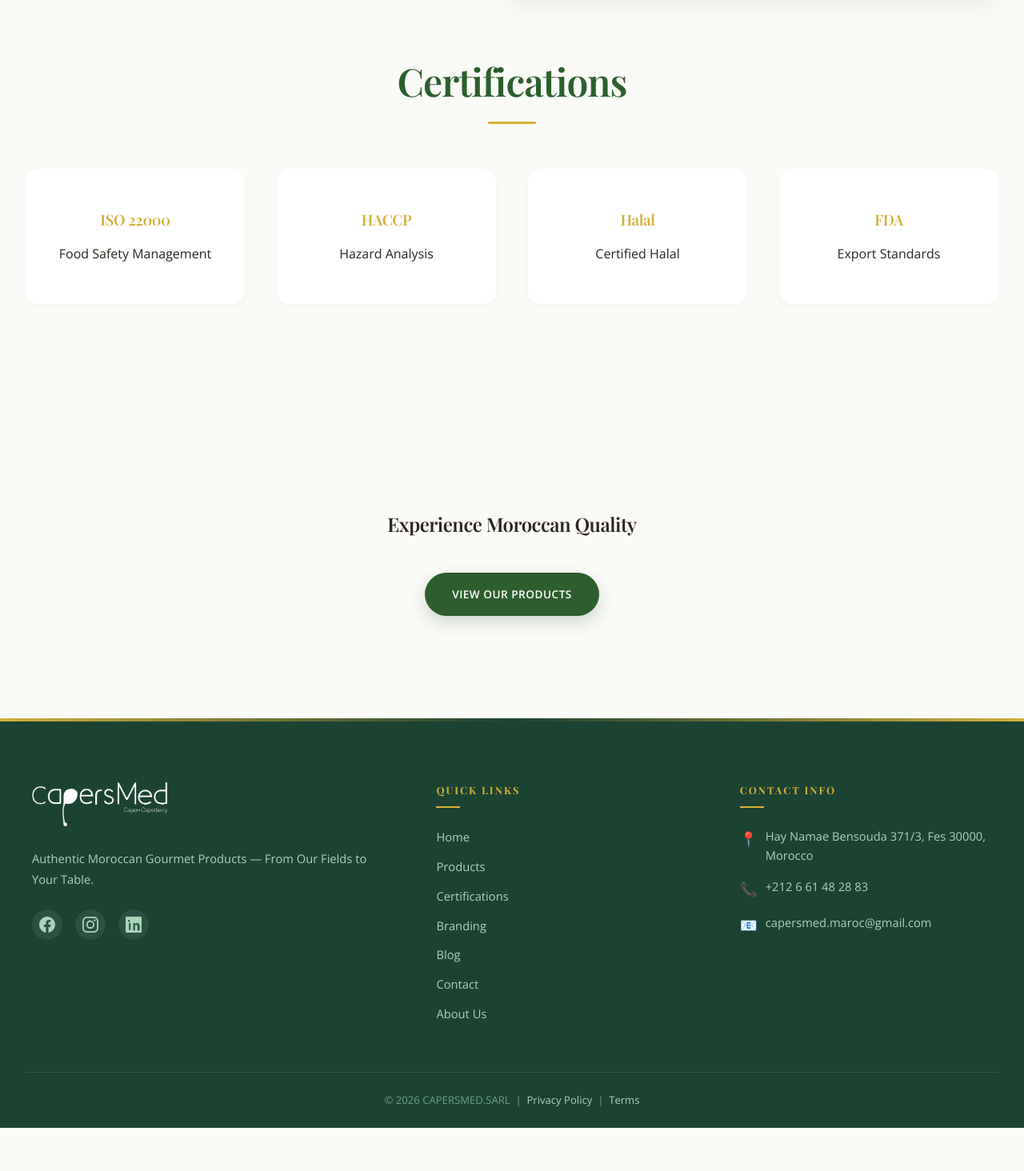
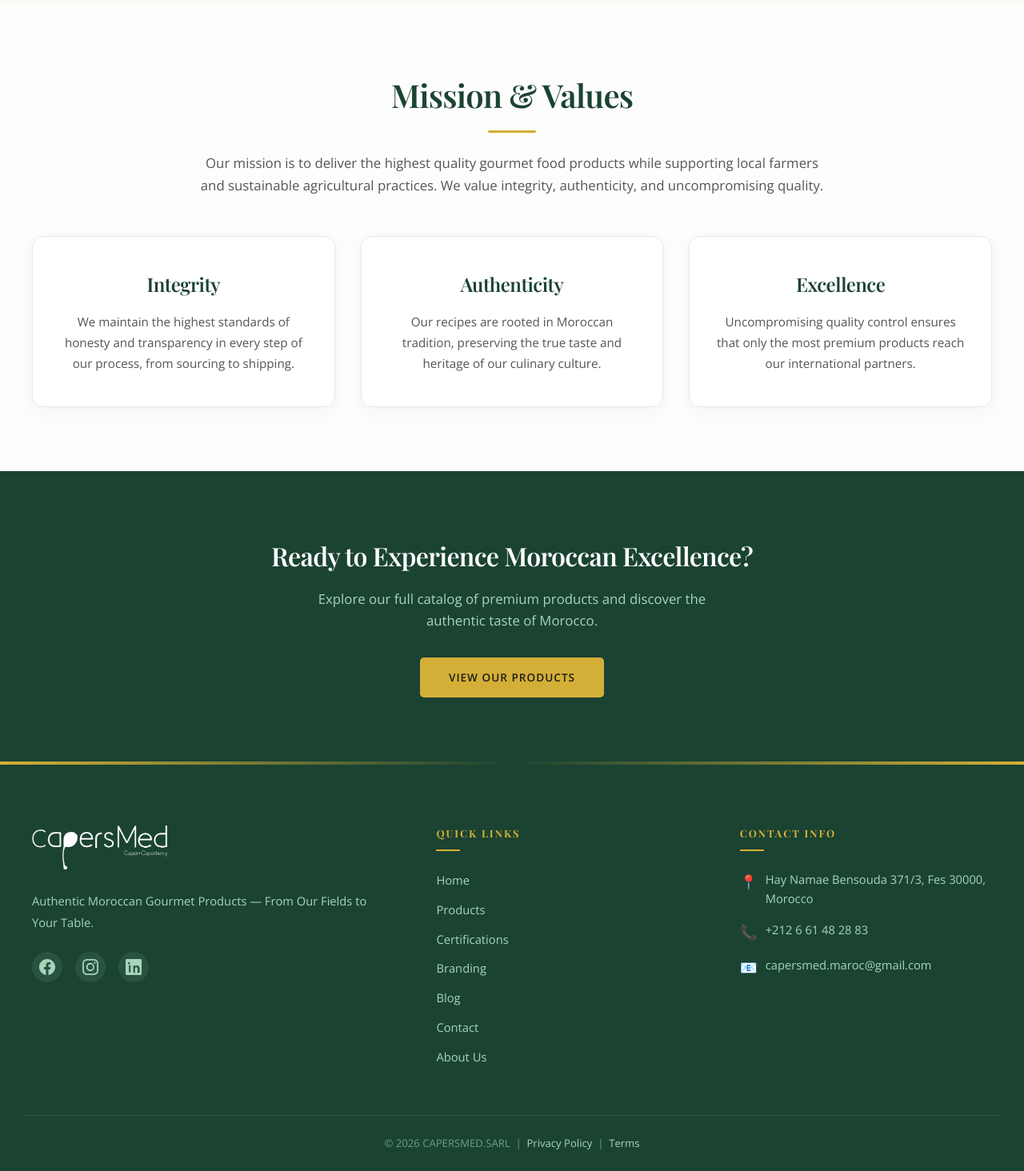
Before and after one commit to Schneider-sizeof/Capersmed, a Django app: page /en/about/ in a window 1280 px wide. Shown: the part 1018-2482 px from the top of the page at 80% size. Before the commit the page ends 2428 px from the top, so only its background shows below. Run offline with Django 5.2, Linux system fonts and the light colour scheme; data comes from the database, SQL or seed files in the repository; some libraries are stand-ins or nearby versions.

Commit message:
Refine About Us and Product Detail layouts

```diff
--- a/core/templates/core/about.html
+++ b/core/templates/core/about.html
@@ -1,17 +1,13 @@
 {% extends 'base.html' %}
-{% load i18n %}
+{% load i18n static %}
 
 {% block title %}{% trans "About Us" %} — CAPERSMED{% endblock %}
 {% block meta_description %}{% trans "Learn about CAPERSMED.SARL — a leading Moroccan producer of premium capers, preserved lemons, and traditional condiments. Founded in Fes with a mission to deliver authentic Moroccan flavors worldwide." %}{% endblock %}
-{% block og_title %}{% trans "About Us" %} — CAPERSMED{% endblock %}
-{% block og_description %}{% trans "Founded in Fes, Morocco — delivering authentic Moroccan gourmet products to the world." %}{% endblock %}
-{% block twitter_title %}{% trans "About Us" %} — CAPERSMED{% endblock %}
-{% block twitter_description %}{% trans "Learn about CAPERSMED — premium Moroccan gourmet producer." %}{% endblock %}
 
 {% block extra_head %}
 <style>
 .about-hero {
-    background: linear-gradient(rgba(27,67,50,0.7), rgba(27,67,50,0.7)), url('/media/backgrounds/hero_about.png') center/cover no-repeat;
+    background: linear-gradient(rgba(27,67,50,0.7), rgba(27,67,50,0.7)), url('{{ MEDIA_URL }}backgrounds/herohomenew.jpg') center/cover no-repeat;
     padding: 140px 2rem 80px;
     text-align: center;
     color: #fff;
@@ -22,58 +18,199 @@
     color: #fff;
     margin-bottom: 0.75rem;
 }
+.about-hero p {
+    color: rgba(255,255,255,0.9);
+    font-size: 1.05rem;
+    max-width: 580px;
+    margin: 0 auto;
+}
+.about-eyebrow {
+    display: inline-block;
+    font-size: 0.72rem;
+    font-weight: 700;
+    letter-spacing: 2px;
+    text-transform: uppercase;
+    color: #40916C;
+    margin-bottom: 1rem;
+}
+
+/* Sections */
+.about-section {
+    padding: 5rem 2rem;
+    max-width: 1200px;
+    margin: 0 auto;
+}
+.about-section-alt {
+    background: #fdfdfc;
+    padding: 5rem 2rem;
+}
+.about-section-alt .container {
+    max-width: 1200px;
+    margin: 0 auto;
+}
+
+.section-title {
+    font-family: 'Playfair Display', serif;
+    font-size: 2.5rem;
+    color: #1B4332;
+    margin-bottom: 1.5rem;
+}
+
+/* Story Grid */
+.story-grid {
+    display: grid;
+    grid-template-columns: 1fr 1fr;
+    gap: 4rem;
+    align-items: center;
+}
+.story-content p {
+    color: #555;
+    font-size: 1rem;
+    line-height: 1.8;
+    margin-bottom: 1.5rem;
+}
+.story-image img {
+    width: 100%;
+    border-radius: 14px;
+    box-shadow: 0 4px 20px rgba(27,67,50,0.08);
+}
+
+/* Values Grid */
+.values-grid {
+    display: grid;
+    grid-template-columns: repeat(auto-fit, minmax(320px, 1fr));
+    gap: 2rem;
+    margin-top: 3rem;
+}
+.value-card {
+    background: #fff;
+    border: 1px solid #e0ede3;
+    border-radius: 14px;
+    padding: 2.5rem 2rem;
+    box-shadow: 0 4px 20px rgba(27,67,50,0.05);
+    text-align: center;
+    transition: transform 0.3s ease;
+}
+.value-card:hover {
+    transform: translateY(-4px);
+}
+.value-card h3 {
+    font-family: 'Playfair Display', serif;
+    font-size: 1.5rem;
+    color: #1B4332;
+    margin-bottom: 1rem;
+}
+.value-card p {
+    color: #555;
+    line-height: 1.7;
+    font-size: 0.95rem;
+}
+
+/* CTA */
+.about-cta {
+    background: #1B4332;
+    color: #fff;
+    padding: 5rem 2rem;
+    text-align: center;
+}
+.about-cta h2 {
+    font-family: 'Playfair Display', serif;
+    font-size: 2rem;
+    color: #fff;
+    margin-bottom: 1rem;
+}
+.about-cta p {
+    color: #A8D5BA;
+    font-size: 1.05rem;
+    max-width: 560px;
+    margin: 0 auto 2rem;
+}
+.btn-gold {
+    display: inline-block;
+    background: #D4AF37;
+    color: #1B1B1B;
+    padding: 14px 36px;
+    font-weight: 700;
+    font-size: 0.85rem;
+    letter-spacing: 1px;
+    text-transform: uppercase;
+    border-radius: 5px;
+    text-decoration: none;
+    transition: all 0.3s ease;
+    margin: 0 10px;
+}
+.btn-gold:hover {
+    background: #c9a230;
+    transform: translateY(-2px);
+    box-shadow: 0 8px 20px rgba(212,175,55,0.35);
+}
+
+@media (max-width: 992px) {
+    .story-grid {
+        grid-template-columns: 1fr;
+        gap: 2rem;
+    }
+    .story-image {
+        order: -1;
+    }
+}
 </style>
 {% endblock %}
 
 {% block content %}
+<!-- Hero -->
 <section class="about-hero">
-    <div class="hero-content">
-        <h1>{% trans "About Us" %}</h1>
-    </div>
+    <span class="about-eyebrow">{% trans "Crafting Tradition" %}</span>
+    <h1 class="fade-up">{% trans "About Us" %}</h1>
+    <p class="fade-up" style="animation-delay: 0.2s;">{% trans "From the fertile lands of Morocco to the tables of the world, CAPERSMED brings you the finest gourmet ingredients." %}</p>
 </section>
 
-<section class="section-padding container">
-    <div class="text-center fade-up" style="max-width: 900px; margin: 0 auto 4rem;">
-        <h2 class="section-title">{% trans "Our Story" %}</h2>
-        <p style="font-size: 1.2rem;">{% trans "Founded in the heart of Morocco, CAPERSMED.SARL was established with a vision to bring the authentic flavors of Moroccan agriculture to the world. We specialize in the meticulous processing and packaging of premium capers, vinegars, and a variety of traditional condiments." %}</p>
-    </div>
-
-    <div class="about-preview fade-up" style="margin-bottom: 4rem;">
-        <div>
-            <h2 class="text-green">{% trans "Mission & Values" %}</h2>
-            <p>{% trans "Our mission is to deliver the highest quality gourmet food products while supporting local farmers and sustainable agricultural practices. We value integrity, authenticity, and uncompromising quality." %}</p>
+<!-- Story Section -->
+<section class="about-section">
+    <div class="story-grid">
+        <div class="story-content fade-in">
+            <h2 class="section-title">{% trans "Our Story" %}</h2>
+            <p>{% trans "Founded in the heart of Morocco, CAPERSMED.SARL was established with a vision to bring the authentic flavors of Moroccan agriculture to the world. We specialize in the meticulous processing and packaging of premium capers, vinegars, and a variety of traditional condiments." %}</p>
+            <p>{% trans "What started as a family passion for Moroccan heritage has grown into a leading export operation, serving gourmet markets across Europe, North America, and the Middle East." %}</p>
+            <p>{% trans "Our commitment to quality starts at the source, working closely with local farmers to ensure only the finest raw materials are selected for our production." %}</p>
         </div>
-        <div style="border-radius: var(--radius-lg); overflow: hidden; box-shadow: var(--shadow-md); height: 300px;">
-            <img src="{{ MEDIA_URL }}products/vinegar_placeholder.png" alt="CAPERSMED Factory" style="width: 100%; height: 100%; object-fit: cover;">
-        </div>
-    </div>
-
-    <h2 class="section-title fade-up">{% trans "Certifications" %}</h2>
-    <div class="features-grid fade-up">
-        <div class="feature-box">
-            <h3 class="text-gold">ISO 22000</h3>
-            <p>{% trans "Food Safety Management" %}</p>
-        </div>
-        <div class="feature-box">
-            <h3 class="text-gold">HACCP</h3>
-            <p>{% trans "Hazard Analysis" %}</p>
-        </div>
-        <div class="feature-box">
-            <h3 class="text-gold">Halal</h3>
-            <p>{% trans "Certified Halal" %}</p>
-        </div>
-        <div class="feature-box">
-            <h3 class="text-gold">FDA</h3>
-            <p>{% trans "Export Standards" %}</p>
+        <div class="story-image fade-in">
+            <img src="{{ MEDIA_URL }}backgrounds/bgai.png" alt="{% trans 'Premium Moroccan Products' %}">
         </div>
     </div>
 </section>
 
-<section class="section-padding text-center" style="background: var(--cream-bg);">
+<!-- Values Section -->
+<section class="about-section-alt">
     <div class="container fade-up">
-        <h2>{% trans "Experience Moroccan Quality" %}</h2>
-        <br>
-        <a href="{% url 'products' %}" class="btn btn-primary">{% trans "View Our Products" %}</a>
+        <div style="text-align: center; max-width: 800px; margin: 0 auto;">
+            <h2 class="section-title">{% trans "Mission & Values" %}</h2>
+            <p style="color: #555; font-size: 1.05rem; line-height: 1.7;">{% trans "Our mission is to deliver the highest quality gourmet food products while supporting local farmers and sustainable agricultural practices. We value integrity, authenticity, and uncompromising quality." %}</p>
+        </div>
+
+        <div class="values-grid">
+            <div class="value-card">
+                <h3>{% trans "Integrity" %}</h3>
+                <p>{% trans "We maintain the highest standards of honesty and transparency in every step of our process, from sourcing to shipping." %}</p>
+            </div>
+            <div class="value-card">
+                <h3>{% trans "Authenticity" %}</h3>
+                <p>{% trans "Our recipes are rooted in Moroccan tradition, preserving the true taste and heritage of our culinary culture." %}</p>
+            </div>
+            <div class="value-card">
+                <h3>{% trans "Excellence" %}</h3>
+                <p>{% trans "Uncompromising quality control ensures that only the most premium products reach our international partners." %}</p>
+            </div>
+        </div>
+    </div>
+</section>
+
+<!-- CTA -->
+<section class="about-cta">
+    <h2>{% trans "Ready to Experience Moroccan Excellence?" %}</h2>
+    <p>{% trans "Explore our full catalog of premium products and discover the authentic taste of Morocco." %}</p>
+    <div style="margin-top: 2rem;">
+        <a href="{% url 'products' %}" class="btn-gold">{% trans "View Our Products" %}</a>
     </div>
 </section>
 {% endblock %}
```
Also changed, not shown: core/templates/core/product_detail.html (+57 -43 lines), update_all_translations.py (added, +135 -0 lines), locale/ar/LC_MESSAGES/django.po, locale/es/LC_MESSAGES/django.po, locale/fr/LC_MESSAGES/django.po, locale/it/LC_MESSAGES/django.po, locale/pt/LC_MESSAGES/django.po, 5 other files.
